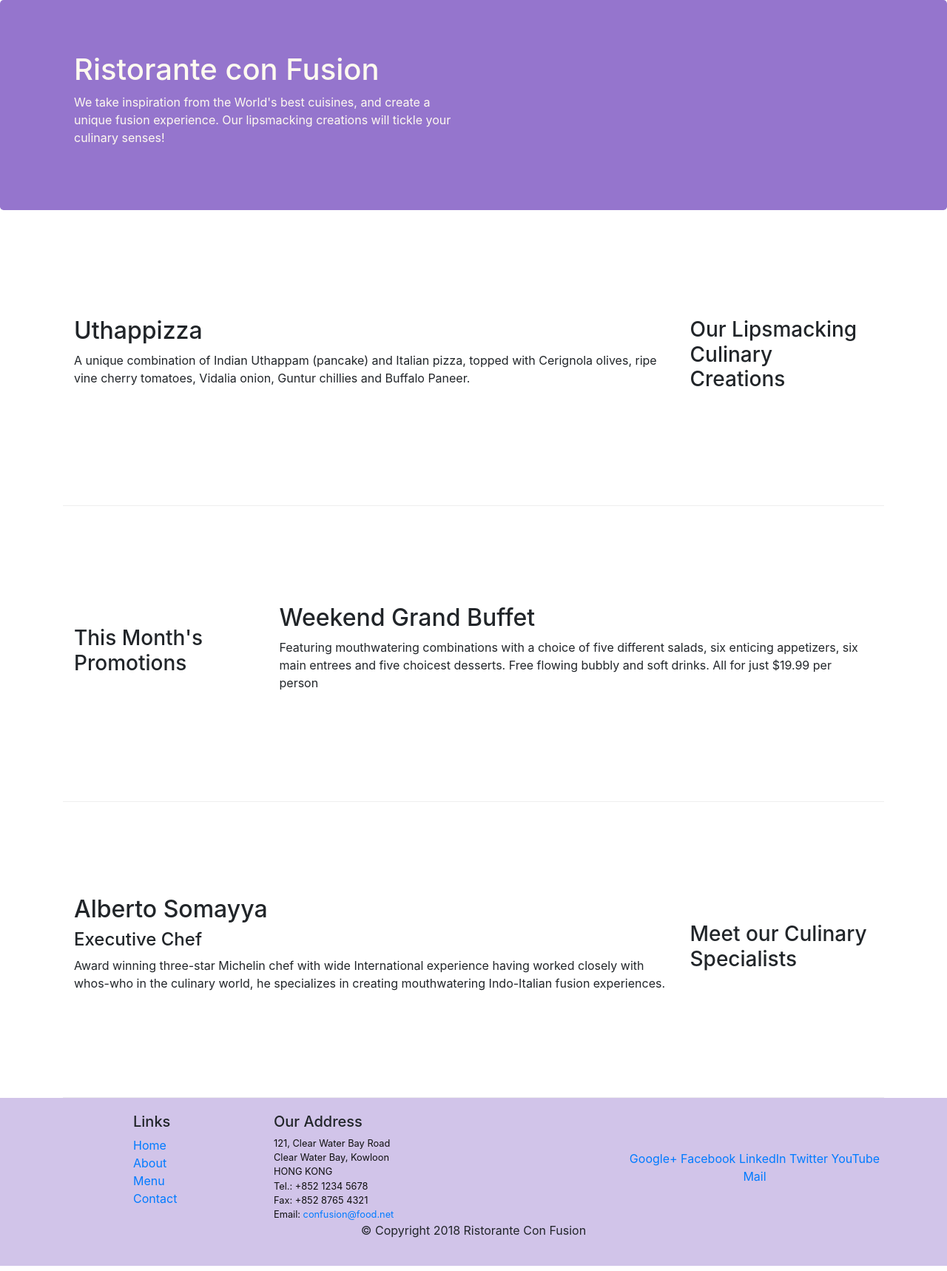
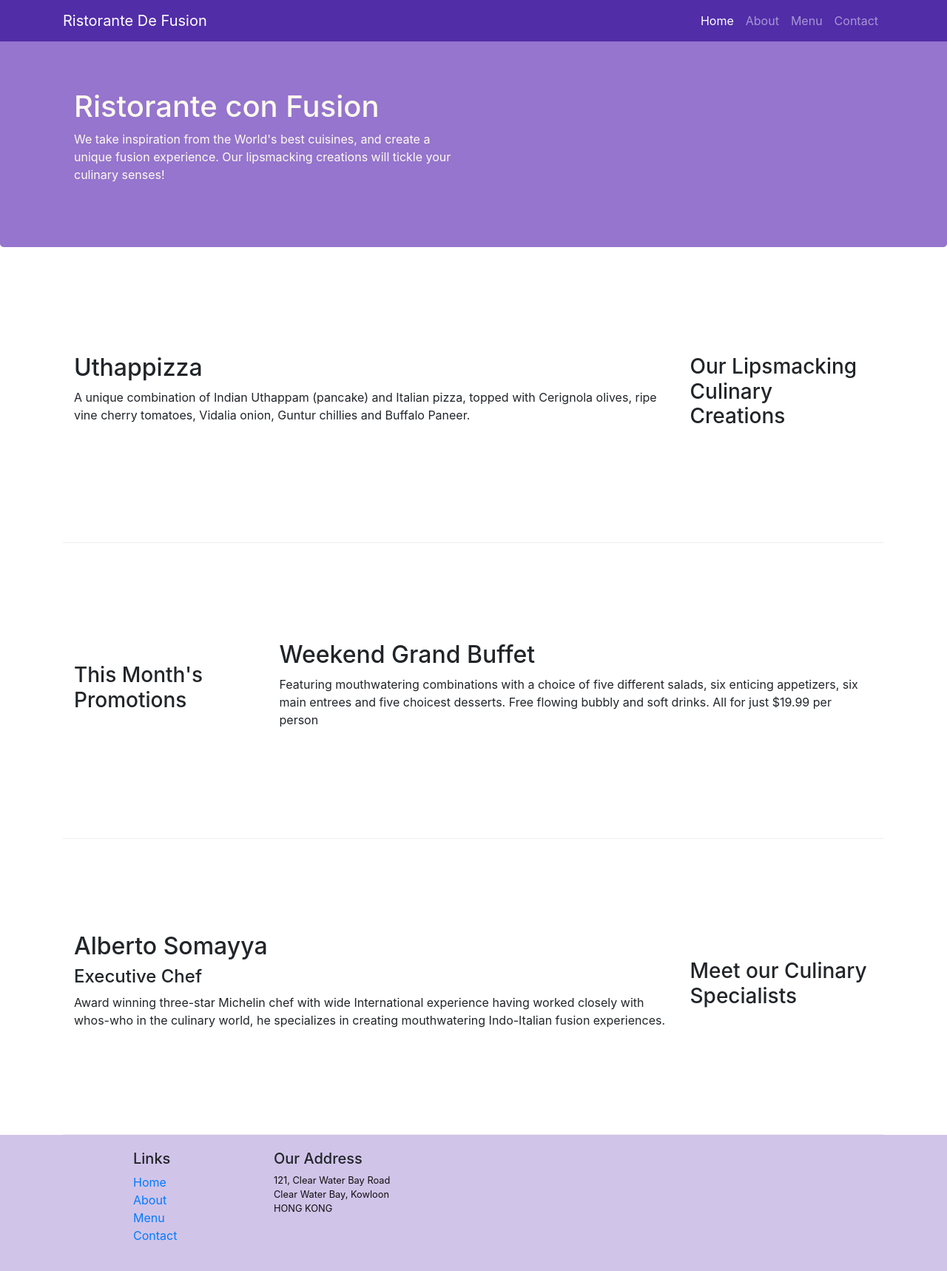
Before and after one commit to smswajan/Coursera-Bootstrap, a website: page index.html in a window 1280 px wide. Shown: the whole page at 74% size. Drawn offline with nearby package versions, Linux system fonts and the light colour scheme.

Commit message:
Navbar and breadcrumb

```diff
--- a/css/styles.css
+++ b/css/styles.css
@@ -28,3 +28,11 @@ address{
     margin:0px;
     color:#0f0f0f;
 }
+
+body{
+    padding: 50px 0 0 0;
+    z-index: 0;
+}
+.navbar-dark{
+    background-color: #512DA8;
+}
--- a/index.html
+++ b/index.html
@@ -14,6 +14,25 @@
 </head>
 
 <body>
+    <nav class="navbar navbar-dark navbar-expand-sm fixed-top">
+        <div class="container">
+
+            <a href="#" class="navbar-brand mr-auto">Ristorante De Fusion</a>
+            <button class="navbar-toggler" type="button" data-toggle="collapse" data-target="#Navbar">
+                <span class="navbar-toggler-icon"></span>
+            </button>
+            <div id="Navbar" class="collapse navbar-collapse">
+                <ul class="navbar-nav ml-auto">
+                    <li class="nav-item active"><a href="#" class="nav-link">Home</a></li>
+                    <li class="nav-item"><a href="aboutus.html" class="nav-link">About</a></li>
+                    <li class="nav-item"><a href="#" class="nav-link">Menu</a></li>
+                    <li class="nav-item"><a href="#" class="nav-link">Contact</a></li>
+                </ul>
+            </div>
+
+        </div>
+
+    </nav>
 
     <header class="jumbotron">
         <div class="container" >
@@ -62,7 +81,7 @@
         </div>
     </div>
 
-    <footer class="footer" >
+    <!-- <footer class="footer" >
         <div class="container" >
             <div class="row" >
                 <div class="col-4 offset-1 col-sm-2">
@@ -102,6 +121,29 @@
                 </div>
            </div>
         </div>
+    </footer> -->
+    <footer class="footer">
+        <div class="container">
+            <div class="row">
+                <div class="col-4 offset-1 col-sm-2">
+                    <h5>Links</h5>
+                    <ul class="list-unstyled">
+                        <li><a href="#">Home</a></li>
+                        <li><a href="./aboutus.html">About</a></li>
+                        <li><a href="#">Menu</a></li>
+                        <li><a href="#">Contact</a></li>
+                    </ul>
+                </div>
+                <div class="col-7 col-sm-5">
+                    <h5>Our Address</h5>
+                    <address>
+                        121, Clear Water Bay Road <br>
+                        Clear Water Bay, Kowloon <br>
+                        HONG KONG
+                    </address>
+                </div>
+            </div>
+        </div>
     </footer>
      <!-- jQuery first, then Popper.js, then Bootstrap JS. -->
      <script src="node_modules/jquery/dist/jquery.slim.min.js"></script>
```
Also changed, not shown: aboutus.html (+35 -8 lines).
